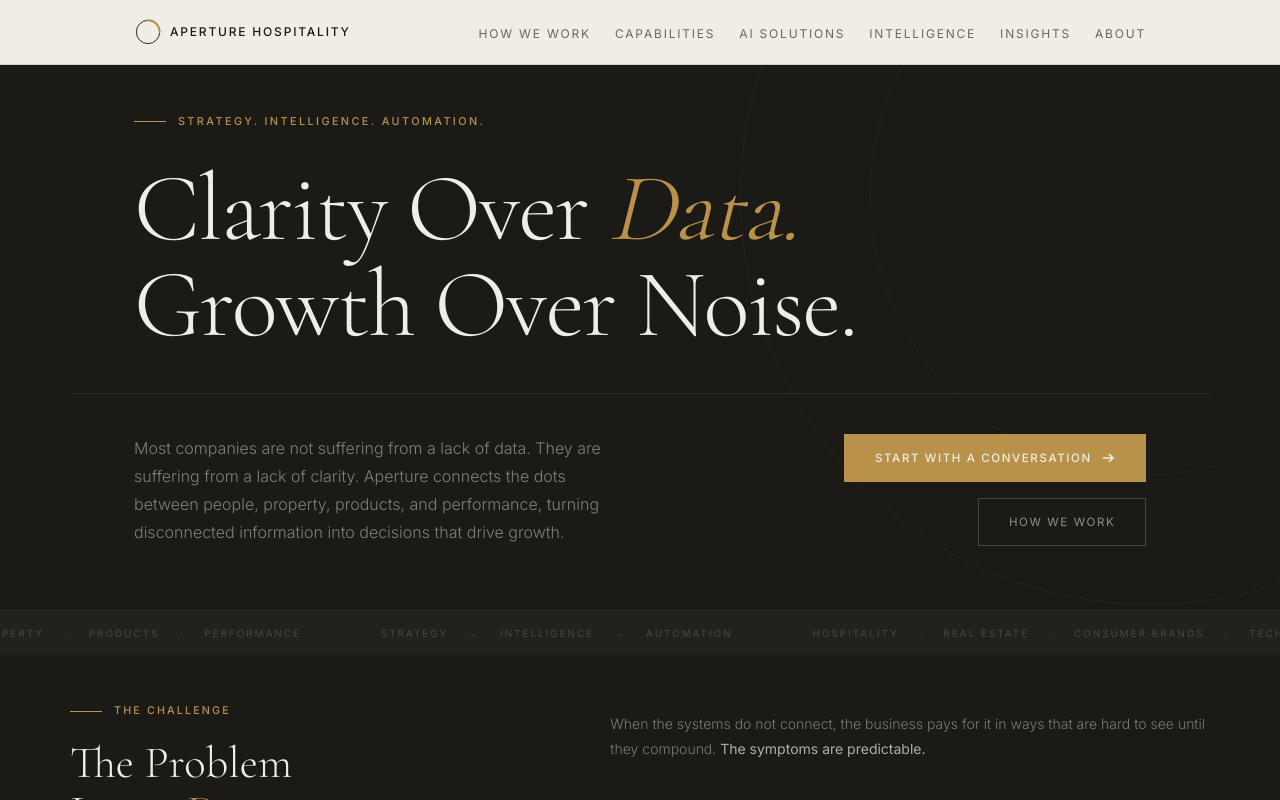
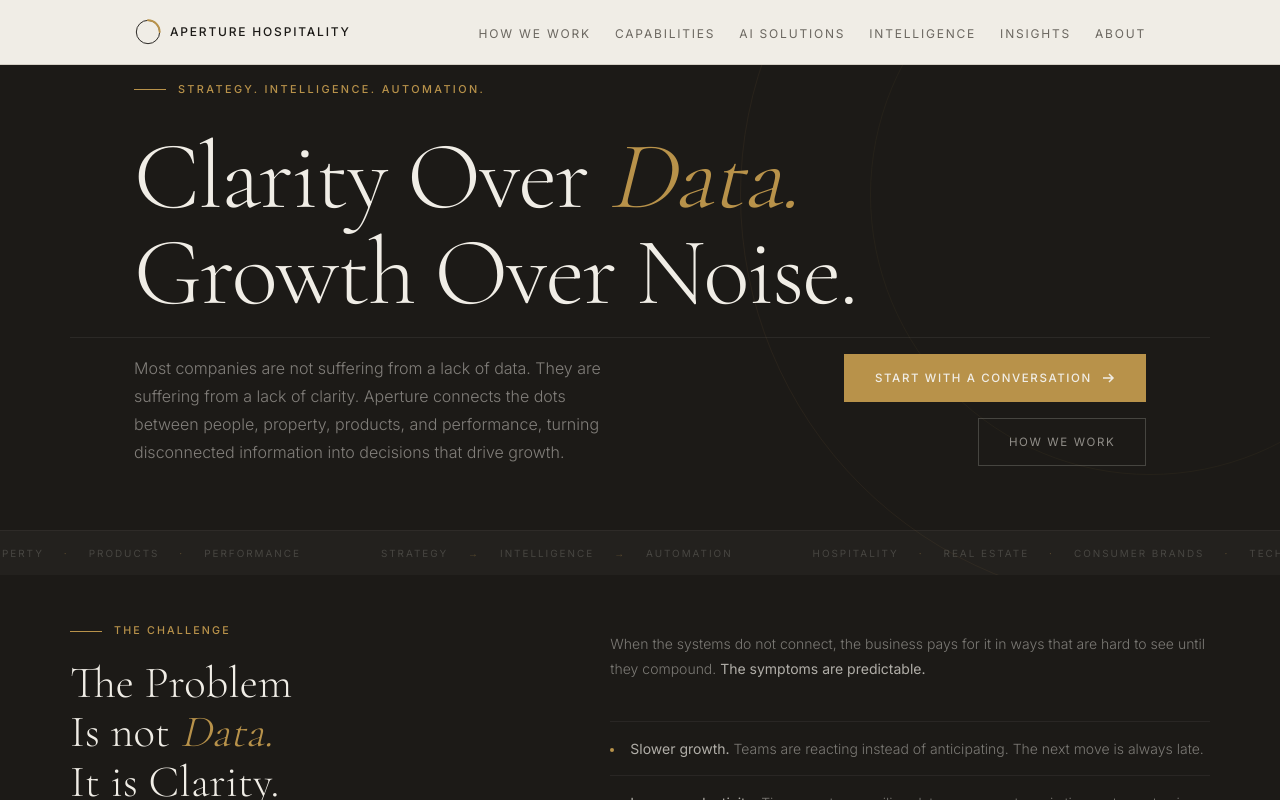
Before and after one commit to letsnavigatebmw/aperture-hospitality, a Next.js app: page / in a window 1280 px wide. Shown: the top 800 px of the page. Built offline with nearby package versions, Linux system fonts and the light colour scheme.

Commit message:
Further reduce hero padding: minHeight 65vh->50vh, top padding 3rem->1rem, hero foot padding 2.5rem->1rem

```diff
--- a/app/page.tsx
+++ b/app/page.tsx
@@ -84,12 +84,12 @@
       <Nav />
 
       {/* HERO */}
-      <section style={{ background: '#1C1A17', minHeight: '65vh', display: 'flex', flexDirection: 'column', justifyContent: 'flex-end', position: 'relative', overflow: 'hidden' }}>
+      <section style={{ background: '#1C1A17', minHeight: '50vh', display: 'flex', flexDirection: 'column', justifyContent: 'flex-end', position: 'relative', overflow: 'hidden' }}>
         <div style={{ position: 'absolute', top: '-280px', right: '-280px', width: '820px', height: '820px', borderRadius: '50%', border: '1px solid rgba(184,146,74,0.08)', pointerEvents: 'none' }}></div>
         <div style={{ position: 'absolute', top: '-150px', right: '-150px', width: '560px', height: '560px', borderRadius: '50%', border: '1px solid rgba(184,146,74,0.06)', pointerEvents: 'none' }}></div>
         <div style={{ position: 'absolute', top: '-50px', right: '-50px', width: '320px', height: '320px', borderRadius: '50%', border: '1.5px solid rgba(184,146,74,0.18)', clipPath: 'polygon(50% 0%, 100% 0%, 100% 50%, 50% 50%)', pointerEvents: 'none' }}></div>
 
-        <div style={{ maxWidth: '1140px', margin: '0 auto', width: '100%', padding: '3rem clamp(1.5rem, 5vw, 4rem) 0', flex: 1, display: 'flex', flexDirection: 'column', justifyContent: 'flex-end', position: 'relative', zIndex: 1 }}>
+        <div style={{ maxWidth: '1140px', margin: '0 auto', width: '100%', padding: '1rem clamp(1.5rem, 5vw, 4rem) 0', flex: 1, display: 'flex', flexDirection: 'column', justifyContent: 'flex-end', position: 'relative', zIndex: 1 }}>
           <div style={{ fontSize: '0.68rem', fontWeight: 500, letterSpacing: '0.22em', textTransform: 'uppercase', color: '#B8924A', marginBottom: '2rem', display: 'flex', alignItems: 'center', gap: '0.75rem' }}>
             <span style={{ display: 'block', width: '2rem', height: '1px', background: '#B8924A' }}></span>
             Strategy. Intelligence. Automation.
@@ -100,7 +100,7 @@
         </div>
 
         {/* Hero Foot */}
-        <div style={{ borderTop: '1px solid rgba(240,237,230,0.07)', padding: '2.5rem clamp(1.5rem, 5vw, 4rem) 4rem', display: 'grid', gridTemplateColumns: '1fr 1fr', gap: '4rem', alignItems: 'end', maxWidth: '1140px', margin: '2.5rem auto 0', position: 'relative', zIndex: 1 }} className="hero-foot">
+        <div style={{ borderTop: '1px solid rgba(240,237,230,0.07)', padding: '1rem clamp(1.5rem, 5vw, 4rem) 4rem', display: 'grid', gridTemplateColumns: '1fr 1fr', gap: '4rem', alignItems: 'end', maxWidth: '1140px', margin: '1rem auto 0', position: 'relative', zIndex: 1 }} className="hero-foot">
           <p style={{ fontSize: '1rem', lineHeight: 1.75, color: 'rgba(240,237,230,0.48)', fontWeight: 300, maxWidth: '48ch' }} className="hero-sub">
             Most companies are not suffering from a lack of data. They are suffering from a lack of clarity. Aperture connects the dots between people, property, products, and performance, turning disconnected information into decisions that drive growth.
           </p>
```
